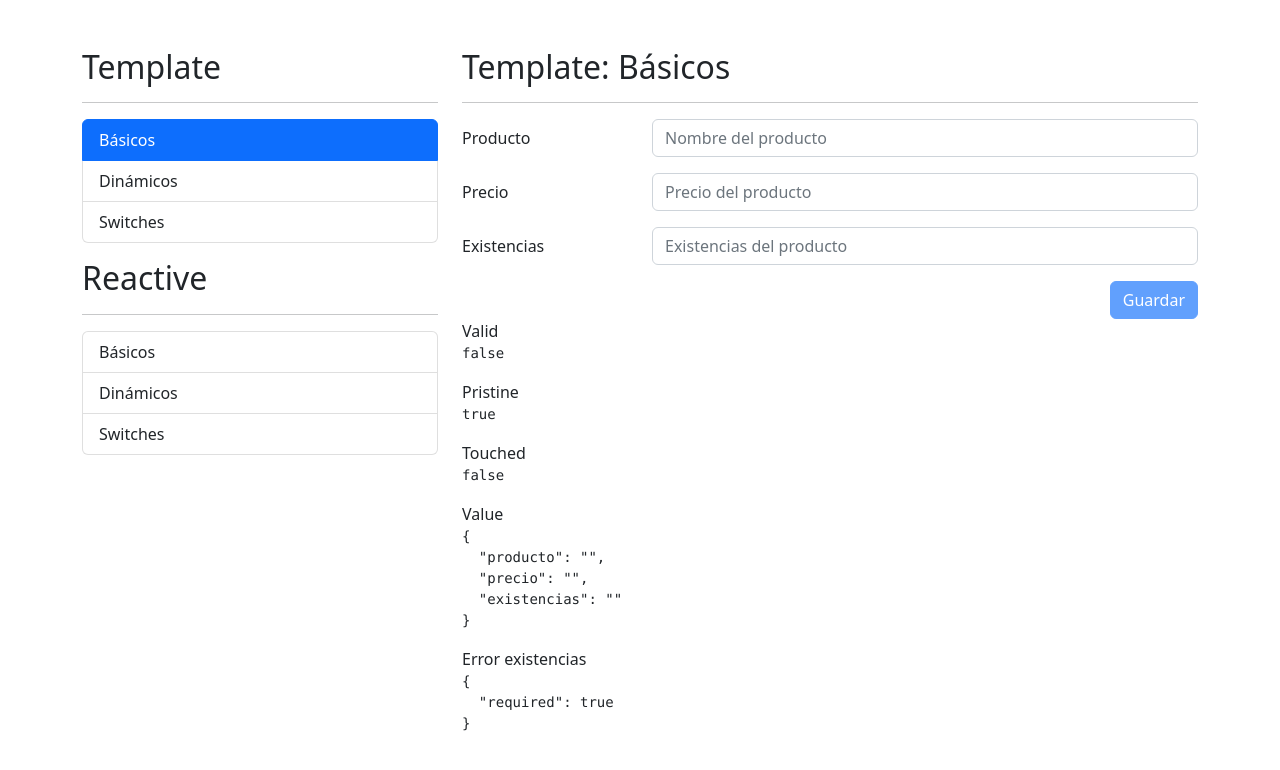
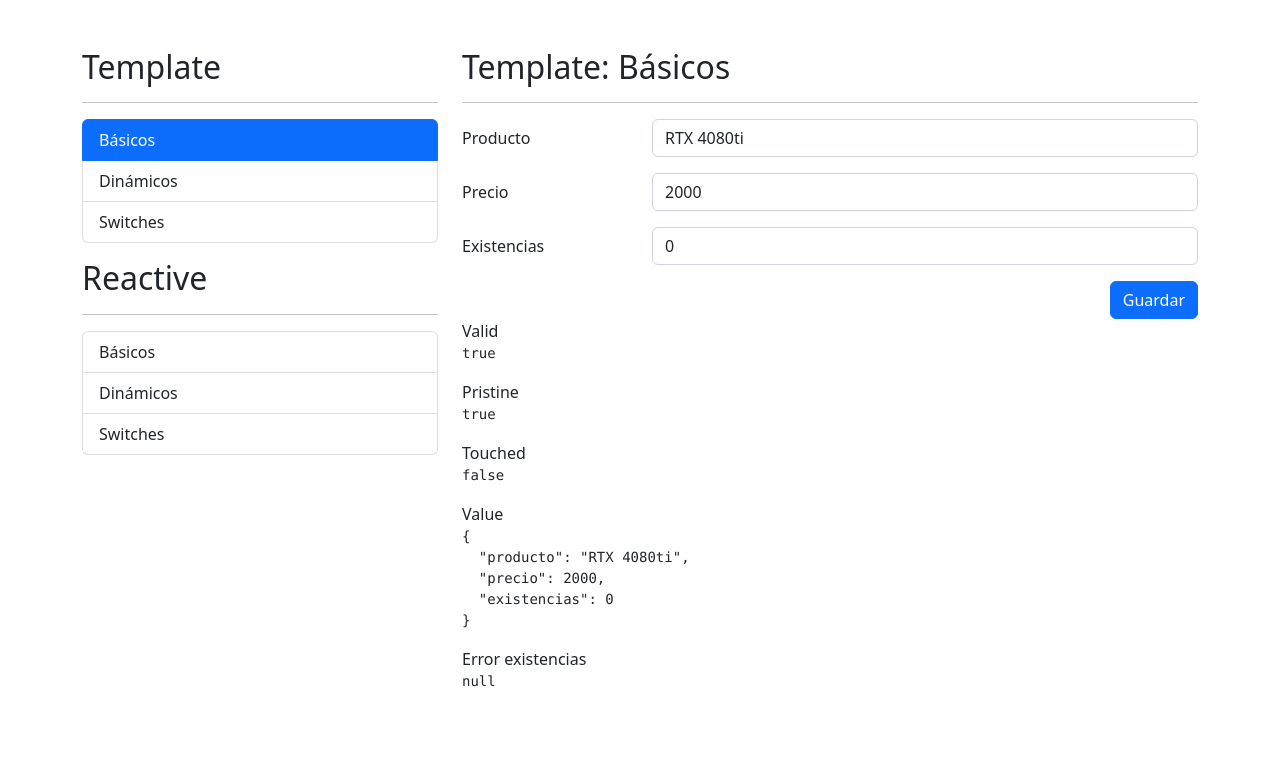
Before and after one commit to DaniMartinezMarin/formulariosApp, an Angular app: page /template/basicos in a window 1280 px wide. Shown: the top 770 px of the page. Built offline with nearby package versions, Linux system fonts and the light colour scheme.

Commit message:
feat: inicializado y reseteado formularii

```diff
--- a/src/app/template/basicos/basicos.component.html
+++ b/src/app/template/basicos/basicos.component.html
@@ -16,7 +16,7 @@
           <input
             type="text"
             class="form-control"
-            ngModel
+            [ngModel]="initForm.producto"
             name="producto"
             placeholder="Nombre del producto"
             required
@@ -40,7 +40,7 @@
           <input
             type="number"
             class="form-control"
-            ngModel
+            [ngModel]="initForm.precio"
             name="precio"
             placeholder="Precio del producto"
             required
@@ -64,7 +64,7 @@
           <input
             type="number"
             class="form-control"
-            ngModel
+            [ngModel]="initForm.existencias"
             name="existencias"
             customMin
             [minimo]="0"
--- a/src/app/template/basicos/basicos.component.ts
+++ b/src/app/template/basicos/basicos.component.ts
@@ -8,6 +8,12 @@ import { NgForm } from '@angular/forms';
 })
 export class BasicosComponent implements OnInit {
   @ViewChild('miFormulario') miFormulario!: NgForm;
+
+  initForm = {
+    producto: 'RTX 4080ti',
+    precio: 2000,
+    existencias: 0
+  }
 
   constructor() {}
 
@@ -28,6 +34,6 @@ export class BasicosComponent implements OnInit {
   }
 
   guardar(): void {
-    console.log(this.miFormulario);
+    this.miFormulario.resetForm(this.initForm);
   }
 }
```
